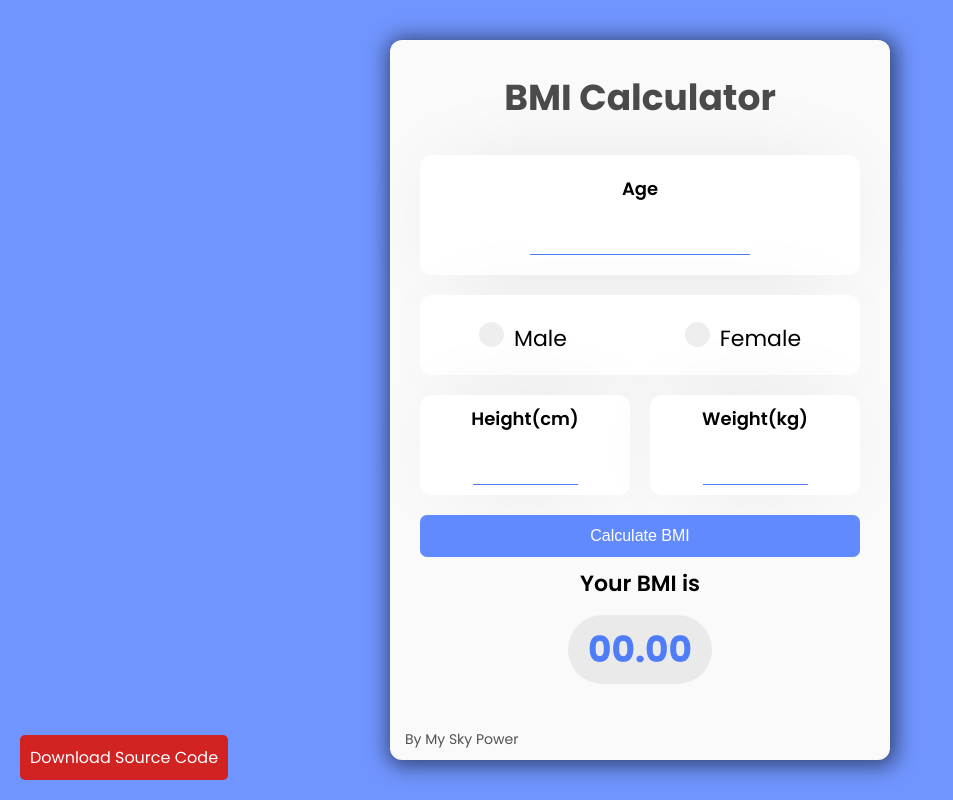
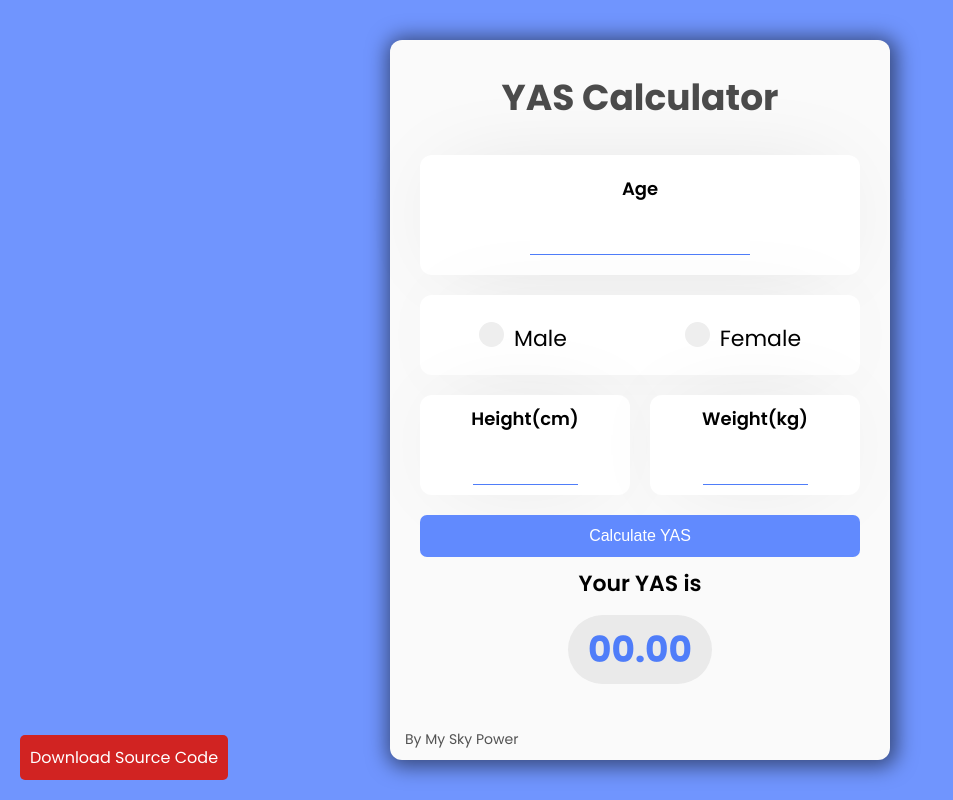
Before and after one commit to yassineelmiri/YAS-calculator-javascript, a plain HTML site: page index.html in a window 1280 px wide. Shown: the whole page, without its empty margins (0-953 px from the left). Drawn offline with Linux system fonts and the light colour scheme.

Commit message:
Update index.html

```diff
--- a/index.html
+++ b/index.html
@@ -6,13 +6,13 @@
     <meta http-equiv="X-UA-Compatible" content="IE=edge">
     <meta name="viewport" content="width=device-width, initial-scale=1.0">
     <link rel="stylesheet" href="style.css">
-    <title>BMI Calculator</title>
+    <title>YAS Calculator</title>
 </head>
 <body>
 
     <div class="container">
         <div class="box">
-          <h1>BMI Calculator</h1>
+          <h1>YAS Calculator</h1>
           <div class="content">
 
 
@@ -48,10 +48,10 @@
             </div>
           </div>
 
-            <button class="calculate" id="submit" onclick="calculate();">Calculate BMI</button>
+            <button class="calculate" id="suYASt" onclick="calculate();">Calculate YAS</button>
           </div>
           <div class="result">
-            <p>Your BMI is</p>
+            <p>Your YAS is</p>
             <div id="result">00.00</div>
             <p class="comment"></p>
           </div>
```
